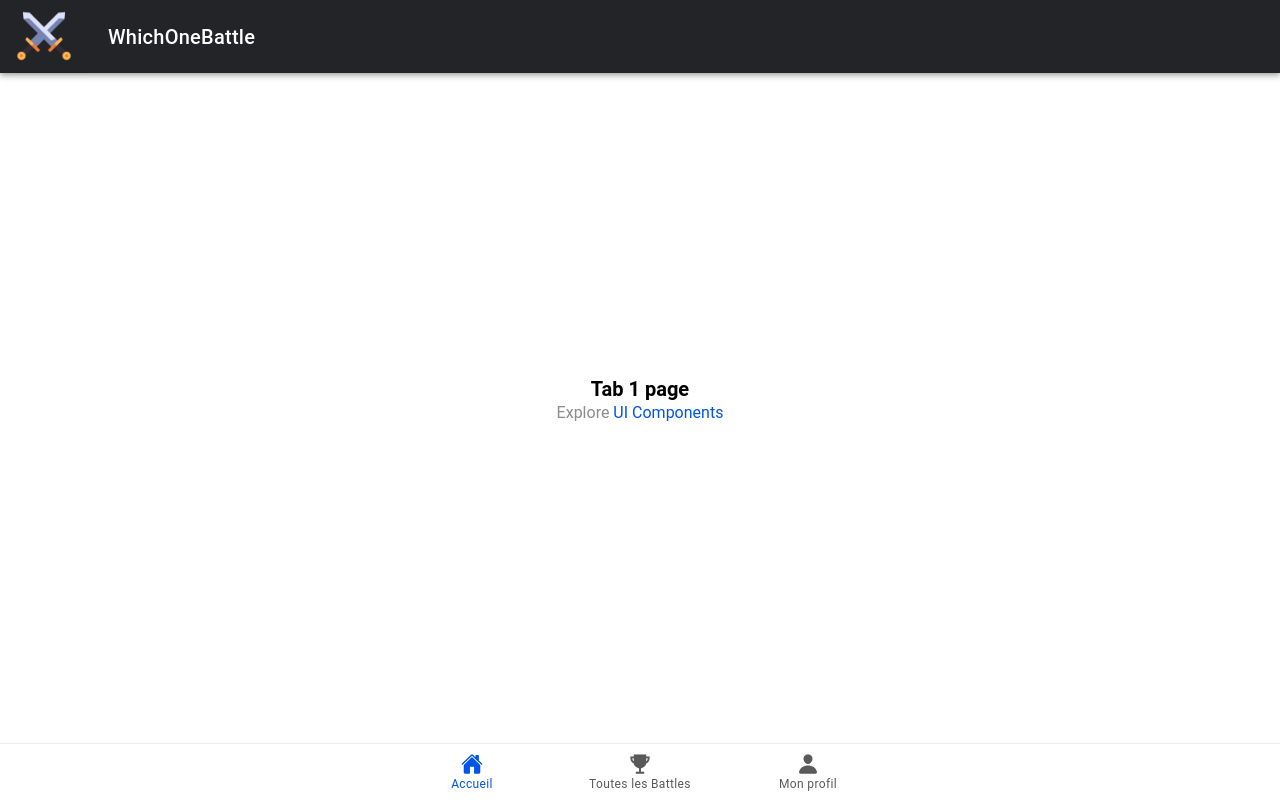
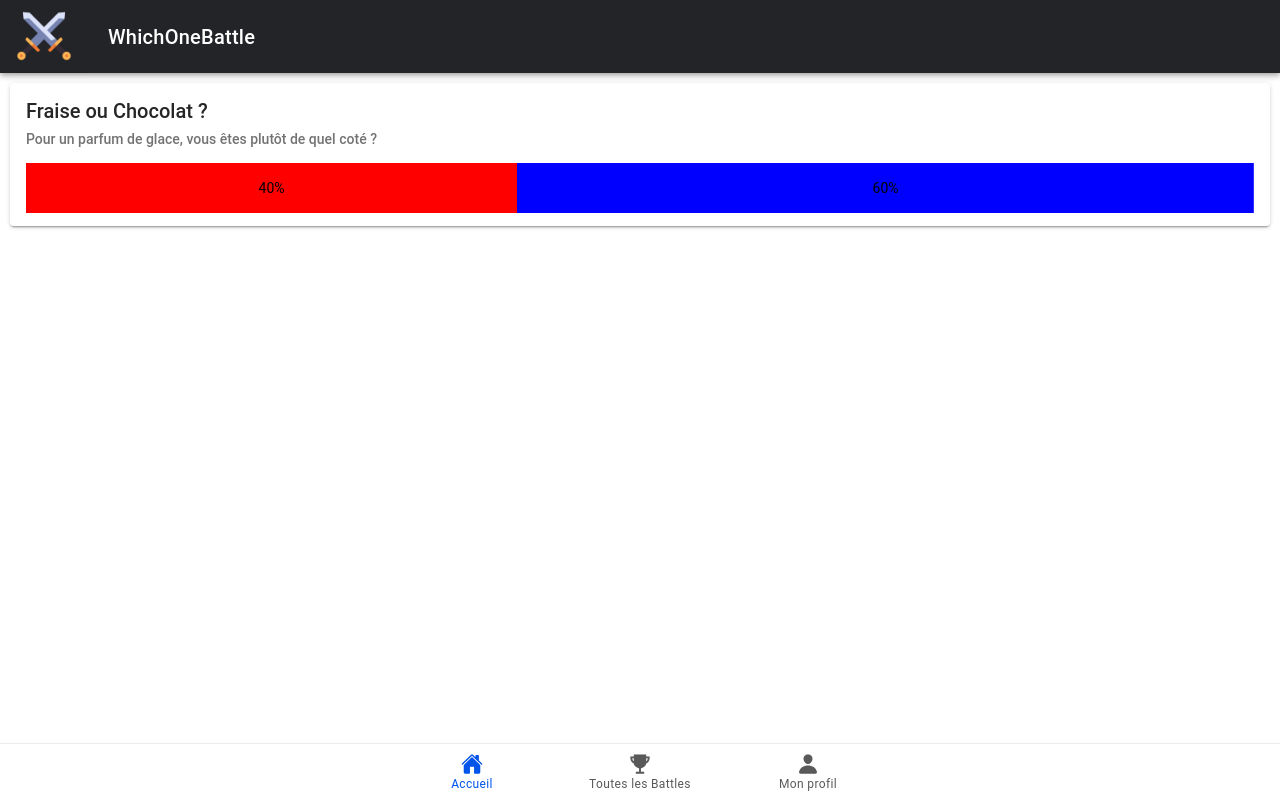
Before and after one commit to JulienPoirierWebDev/whichonebattle, a React (Vite) app: page /tab1 in a window 1280 px wide. Built offline with nearby package versions, Linux system fonts and the light colour scheme.

Commit message:
mise en place du composant battle

```diff
--- /dev/null
+++ b/src/components/Battle/Battle.module.css
@@ -0,0 +1,58 @@
+.battleBarre {
+  display: flex;
+  width: 100%;
+}
+
+.battleBarre div {
+  background-size: 200%;
+  animation-fill-mode: forwards;
+  animation-timing-function: ease-in-out;
+  color: transparent;
+  position: relative;
+  height: 50px;
+}
+
+.battleBarre p {
+  position: absolute;
+  top: 50%;
+  left: 50%;
+  transform: translateY(-50%) translateX(-50%);
+}
+
+.barre1 {
+  width: 40%;
+  background: red;
+  /* "to left" / "to right" - affects initial color */
+  background: linear-gradient(to left, white 50%, red 50%) right;
+  animation: leftToRight 3s 1s;
+}
+
+@keyframes leftToRight {
+  90% {
+    color: transparent;
+    background-position: left;
+  }
+
+  100% {
+    color: black;
+    background-position: left;
+  }
+}
+
+@keyframes rightToLeft {
+  90% {
+    color: transparent;
+    background-position: right;
+  }
+  100% {
+    color: black;
+    background-position: right;
+  }
+}
+
+.barre2 {
+  width: 60%;
+  background: blue;
+  background: linear-gradient(to right, white 50%, blue 50%) left;
+  animation: rightToLeft 3s 1s;
+}
--- /dev/null
+++ b/src/components/Battle/Battle.tsx
@@ -0,0 +1,34 @@
+import {
+  IonCard,
+  IonCardContent,
+  IonCardHeader,
+  IonCardSubtitle,
+  IonCardTitle,
+} from "@ionic/react";
+
+import classes from "./Battle.module.css";
+
+const Battle: React.FC = () => {
+  return (
+    <IonCard>
+      <IonCardHeader>
+        <IonCardTitle>Fraise ou Chocolat ?</IonCardTitle>
+        <IonCardSubtitle>
+          Pour un parfum de glace, vous êtes plutôt de quel coté ?
+        </IonCardSubtitle>
+      </IonCardHeader>
+      <IonCardContent>
+        <div className={classes.battleBarre}>
+          <div className={classes.barre1}>
+            <p>40%</p>
+          </div>
+          <div className={classes.barre2}>
+            <p>60%</p>
+          </div>
+        </div>
+      </IonCardContent>
+    </IonCard>
+  );
+};
+
+export default Battle;
--- a/src/pages/Tab1.tsx
+++ b/src/pages/Tab1.tsx
@@ -1,25 +1,15 @@
-import {
-  IonContent,
-  IonHeader,
-  IonPage,
-  IonTitle,
-  IonToolbar,
-} from "@ionic/react";
+import { IonContent, IonPage } from "@ionic/react";
 import ExploreContainer from "../components/ExploreContainer";
 import "./Tab1.css";
 import Header from "../components/Header/Header";
+import Battle from "../components/Battle/Battle";
 
 const Tab1: React.FC = () => {
   return (
     <IonPage>
       <Header />
-      <IonContent fullscreen>
-        <IonHeader collapse="condense">
-          <IonToolbar>
-            <IonTitle size="large">WhichOneBattle</IonTitle>
-          </IonToolbar>
-        </IonHeader>
-        <ExploreContainer name="Tab 1 page" />
+      <IonContent>
+        <Battle />
       </IonContent>
     </IonPage>
   );
```
